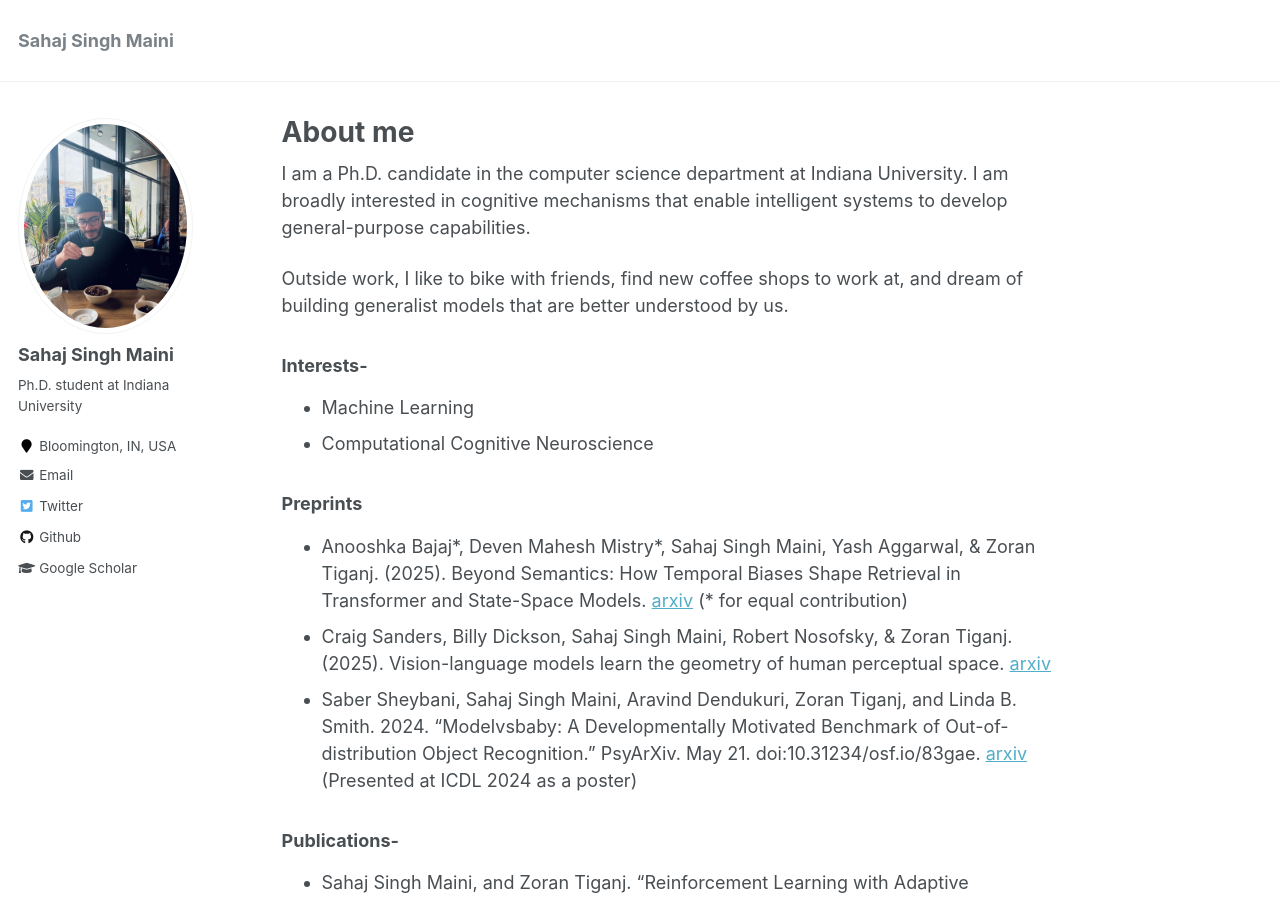
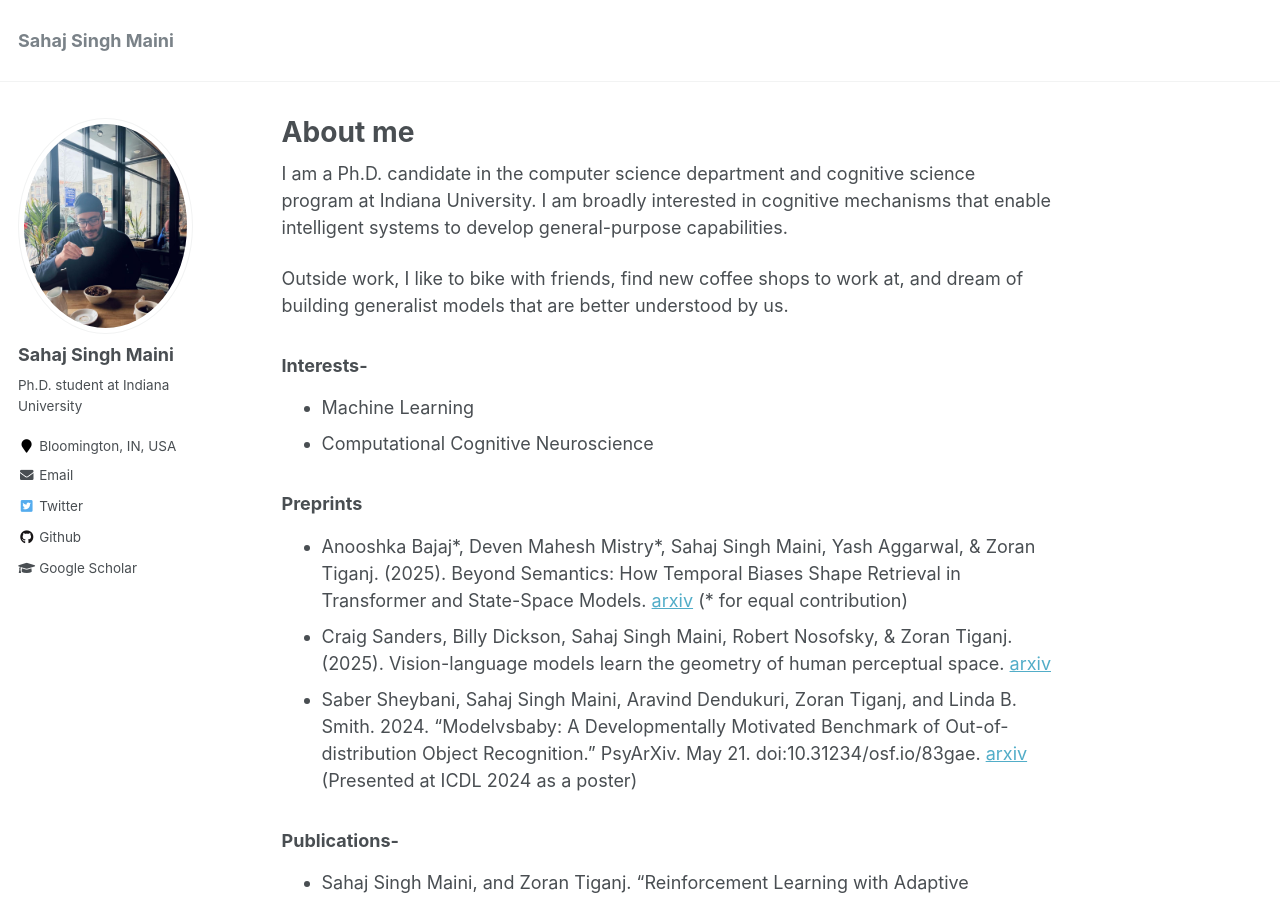
Before and after one commit to Sahaj09/sahaj09.github.io, a Jekyll site: the page built from _pages/about.md, in a window 1280 px wide and 900 px high. Built offline with Jekyll 4.4.1, drawn with Linux system fonts in a browser that asks for light colours.

Commit message:
Update academic program details in about.md

```diff
--- a/_pages/about.md
+++ b/_pages/about.md
@@ -8,7 +8,7 @@ redirect_from:
   - /about.html
 ---
 
-I am a Ph.D. candidate in the computer science department at Indiana University. I am broadly interested in cognitive mechanisms that enable intelligent systems to develop general-purpose capabilities.
+I am a Ph.D. candidate in the computer science department and cognitive science program at Indiana University. I am broadly interested in cognitive mechanisms that enable intelligent systems to develop general-purpose capabilities.
 
 Outside work, I like to bike with friends, find new coffee shops to work at, and dream of building generalist models that are better understood by us.
 
```
